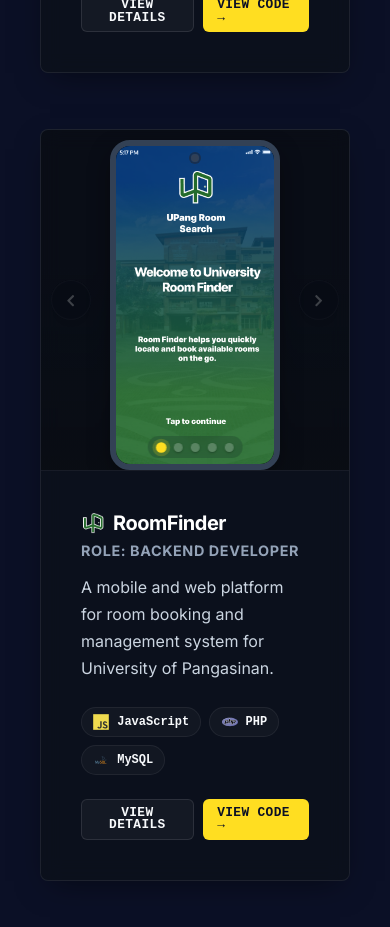
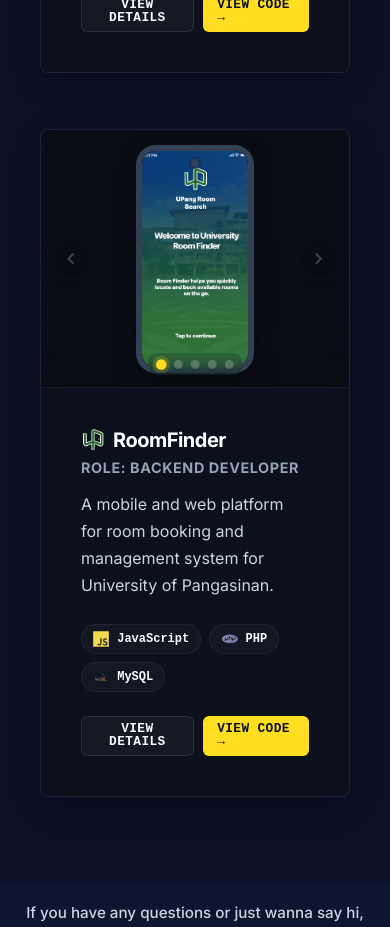
Before and after one commit to Sucrit/Personal-Portfolio, a React (Vite) app: page / in a window 390 px wide. Shown: the part 5520-6447 px from the top of the page. Built offline with nearby package versions, Linux system fonts and the light colour scheme.

Commit message:
style: adjust mobile preview dimensions and padding for project image carousel

```diff
--- a/src/sections/ProjectsSection.module.css
+++ b/src/sections/ProjectsSection.module.css
@@ -312,6 +312,13 @@
   .imageContainer :global(.project-image-carousel--mobile-preview) {
     min-height: 0;
     height: auto;
+    padding: 0.9rem 0;
+  }
+
+  .imageContainer :global(.project-image-carousel--mobile-preview .phone-mockup) {
+    width: 132px;
+    height: 256px;
+    margin-top: 0;
   }
 
   .titleInline {
@@ -343,6 +350,11 @@
   .section {
     padding: 60px 0;
   }
+
+  .imageContainer :global(.project-image-carousel--mobile-preview .phone-mockup) {
+    width: 118px;
+    height: 228px;
+  }
 }
 
 @media (max-width: 350px) {
```
